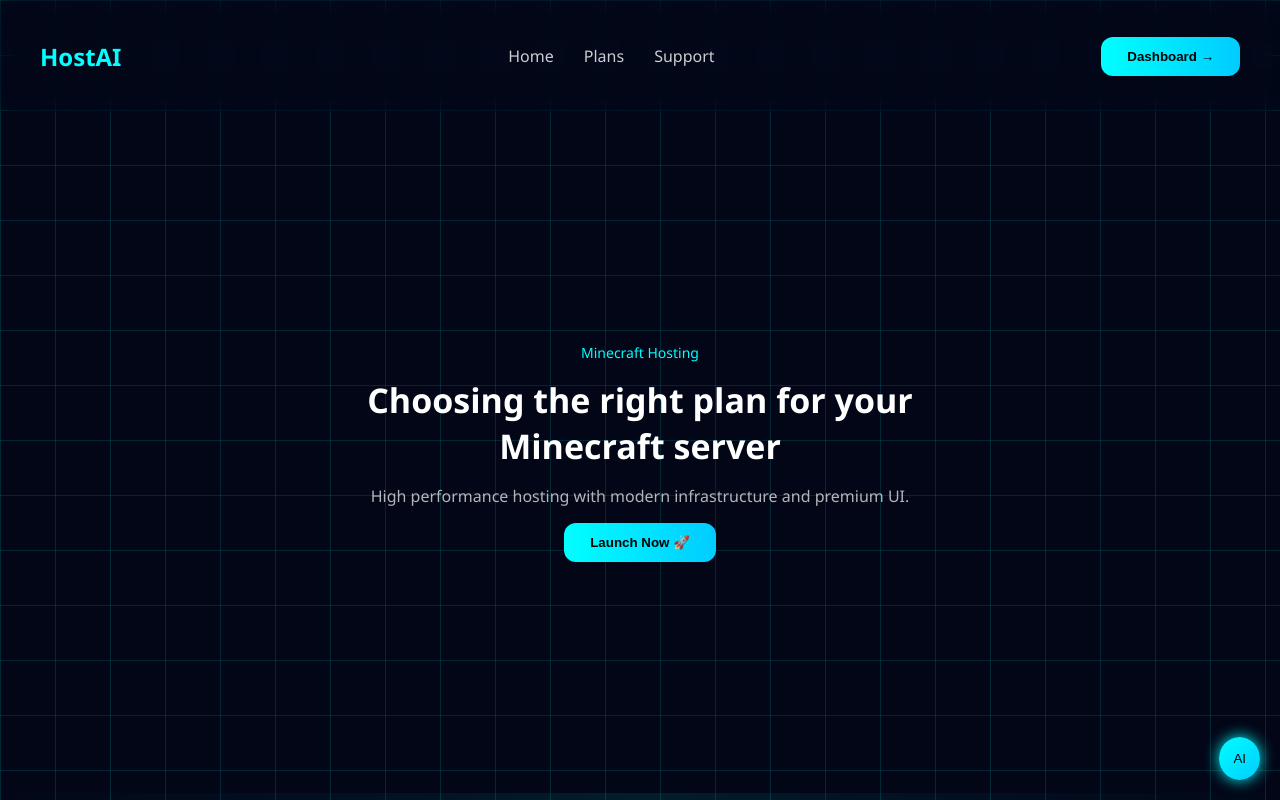
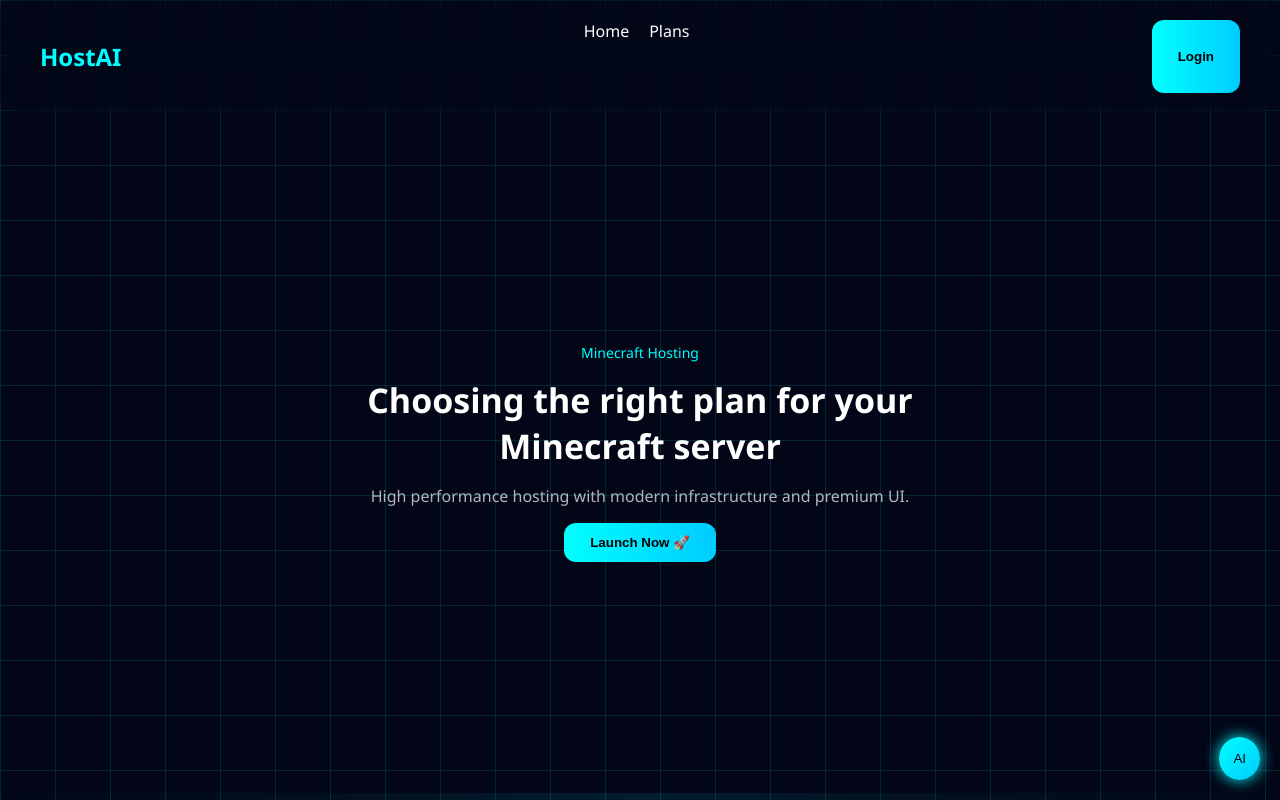
Before and after one commit to devhub201/Ai-website, a React (Vite) app in the folder frontend/: page / in a window 1280 px wide. Built offline with nearby package versions, Linux system fonts and the light colour scheme.

Commit message:
Update Navbar.jsx

```diff
--- a/frontend/src/components/Navbar.jsx
+++ b/frontend/src/components/Navbar.jsx
@@ -1,20 +1,22 @@
-export default function Navbar() {
+export default function Navbar({ setPage }) {
   return (
     <nav style={{
       display: "flex",
       justifyContent: "space-between",
-      padding: "20px 40px",
-      alignItems: "center"
+      padding: "20px 40px"
     }}>
       <h2 style={{color:"#00ffff"}}>HostAI</h2>
 
       <div>
-        <a style={{margin:"0 15px", cursor:"pointer"}}>Home</a>
-        <a style={{margin:"0 15px", cursor:"pointer"}}>Plans</a>
-        <a style={{margin:"0 15px", cursor:"pointer"}}>Support</a>
+        <span onClick={() => setPage("home")}>Home</span>
+        <span onClick={() => setPage("plans")} style={{marginLeft:"20px"}}>
+          Plans
+        </span>
       </div>
 
-      <button className="btn">Dashboard →</button>
+      <button className="btn" onClick={() => setPage("login")}>
+        Login
+      </button>
     </nav>
   );
 }
```
